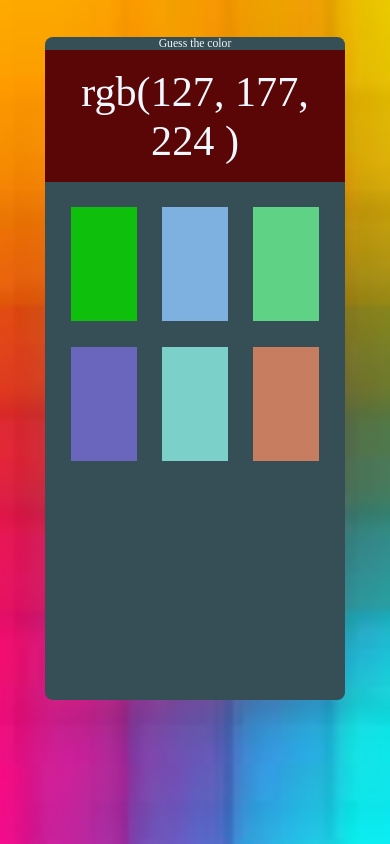
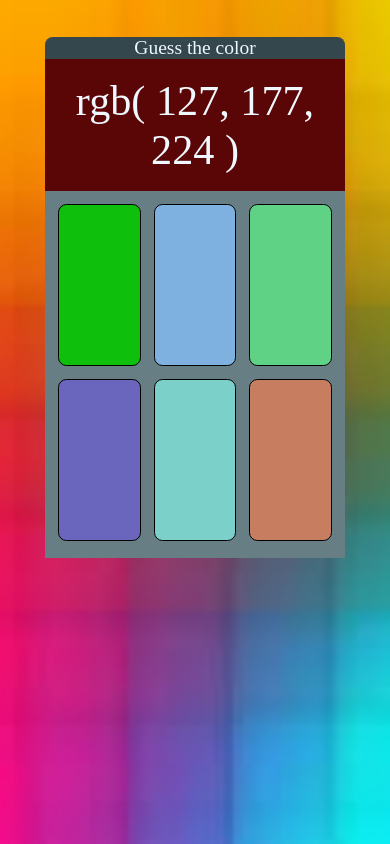
Before and after one commit to arshedgithub/Color-Guessing-Game, a plain HTML site: page index.html in a window 390 px wide. Both pictures are taken after a click on the button "play". Drawn offline with Linux system fonts and the light colour scheme.

Commit message:
new style

```diff
--- a/app.js
+++ b/app.js
@@ -3,7 +3,6 @@ const home = document.querySelector(".home");
 const game = document.querySelector(".game");
 const clrTheme = document.querySelector(".clrTheme");
 const boxes = document.querySelectorAll(".box");
-var colors = [];
 let arr = [];
 
 home.addEventListener('click', e => {
@@ -23,7 +22,7 @@ makeColor = () => {
     let red = Math.floor(Math.random()*256);
     let blue = Math.floor(Math.random()*256);
     let green = Math.floor(Math.random()*256);
-    return "rgb(" + red + ", " + green + ", " + blue + " )";
+    return "rgb( " + red + ", " + green + ", " + blue + " )";
 }
 
 // make different colors
--- a/index.html
+++ b/index.html
@@ -12,6 +12,7 @@
             <p>GUESS<br />THE<br />COLOR</p>
         </div>
         <button class="play">play</button>
+        <p class="author">code and design by Arshed Ahmed</p>
     </div>
 
     <div class="game hidden">
--- a/style.css
+++ b/style.css
@@ -10,7 +10,7 @@ body{
 }
 
 .theme{
-    margin-top: 18vh;
+    margin-top: 13vh;
     font-size: 15vh;
     font-family: cursive;
     line-height: 15vh;
@@ -32,13 +32,19 @@ button.play{
 button.play:hover{
     transform: scaleX(0.9) scaleY(0.95);
 }
+.author{
+    padding: 3vh;
+    font-size: 3vh;
+    font-family: cursive;
+    text-align: center;
+}
 .game{
     margin: auto;
     margin-top: 10%;
     width: 80%;
-    height: 80%;
+    height: auto;
     border-radius: 2vw;
-    background-color: rgb(54, 78, 85);
+    background-color: rgb(52, 71, 77);
     text-align: center;
     color: aliceblue;
 }
@@ -52,17 +58,17 @@ button.play:hover{
     font-size: 5vh;
 }
 .content{
+    background-color: rgb(104, 126, 133);
     padding: 3vh;
+    padding-bottom: 5vh;
     display: grid;
     grid-template-columns: auto auto auto;
-    /* grid-template-rows: auto auto; */
-    height: 30vh;
+    height: 50vh;
     grid-gap: 3vh;
 }
 .box{
-    background-color: blue;
-    transition: background 1s;
-    /* -webkit-transition: 1s; */
+    border: 1px solid black;
+    border-radius: 1vh;
 }
 
 
@@ -70,7 +76,7 @@ button.play:hover{
 @media screen and (max-width: 750px){
     .theme{
         margin-top: 20vh;
-        font-size: 13vw;
+        font-size: 10vw;
         text-shadow: black 4px 4px;
         line-height: 13vw;
     }
@@ -80,6 +86,15 @@ button.play:hover{
     body{
         background-position: center;
     }
+    .headL{
+        font-size: 5vw;
+    }
+    .content{
+        padding: 1.5vh;
+        padding-bottom: 2vh;
+        grid-gap: 1.5vh;
+        height: 40vh;
+    }
     button.play{
         margin-top: 3vh;
         border-radius: 3vw;
```
